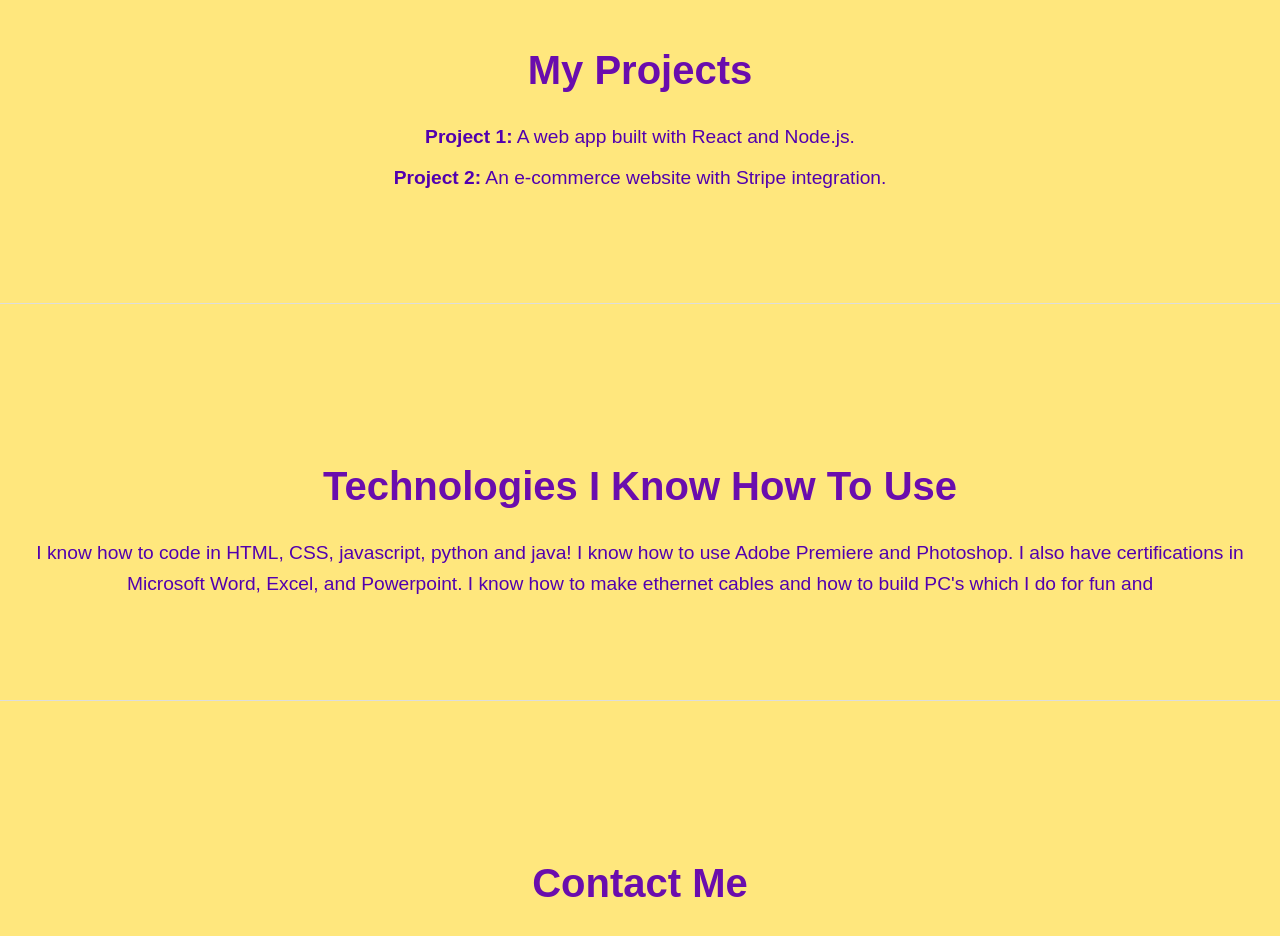
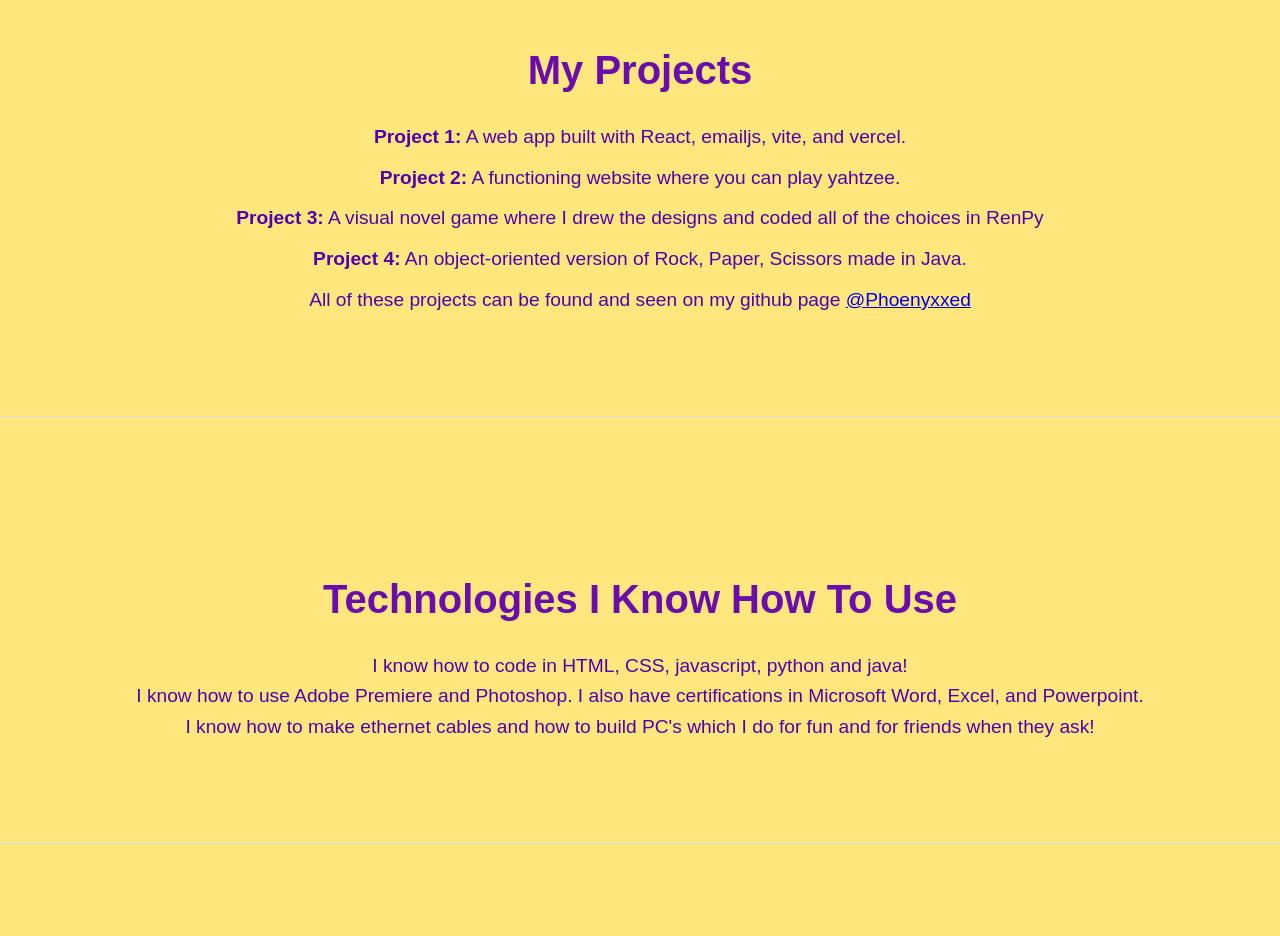
Before and after one commit to Phoenyxxed/my-portfolio, a React (Vite) app: page / in a window 1280 px wide. Shown: the part 1180-2116 px from the top of the page. Built offline with nearby package versions, Linux system fonts and the light colour scheme.

Commit message:
Hopefully fixed the image issue

```diff
--- a/src/App.jsx
+++ b/src/App.jsx
@@ -62,9 +62,12 @@ const Projects = () => (
   <section id="projects">
     <h2>My Projects</h2>
     <ul>
-      <li><strong>Project 1:</strong> A web app built with React and Node.js.</li>
-      <li><strong>Project 2:</strong> An e-commerce website with Stripe integration.</li>
+      <li><strong>Project 1:</strong> A web app built with React, emailjs, vite, and vercel.</li>
+      <li><strong>Project 2:</strong> A functioning website where you can play yahtzee.</li>
+      <li><strong>Project 3:</strong> A visual novel game where I drew the designs and coded all of the choices in RenPy</li>
+      <li><strong>Project 4:</strong> An object-oriented version of Rock, Paper, Scissors made in Java.</li>
     </ul>
+    <p>All of these projects can be found and seen on my github page <a href="https://github.com/Phoenyxxed" target="_blank" rel="noopener noreferrer">@Phoenyxxed</a></p>
   </section>
 );
 
@@ -73,9 +76,9 @@ const Technologies = () => (
   <section id="technologies">
     <h2>Technologies I Know How To Use</h2>
     <p>
-    I know how to code in HTML, CSS, javascript, python and java!
-    I know how to use Adobe Premiere and Photoshop. I also have certifications in Microsoft Word, Excel, and Powerpoint.
-    I know how to make ethernet cables and how to build PC's which I do for fun and
+    I know how to code in HTML, CSS, javascript, python and java! <br/>
+    I know how to use Adobe Premiere and Photoshop. I also have certifications in Microsoft Word, Excel, and Powerpoint. <br/>
+    I know how to make ethernet cables and how to build PC's which I do for fun and for friends when they ask! <br/>
     </p>
   </section>
 );
```
